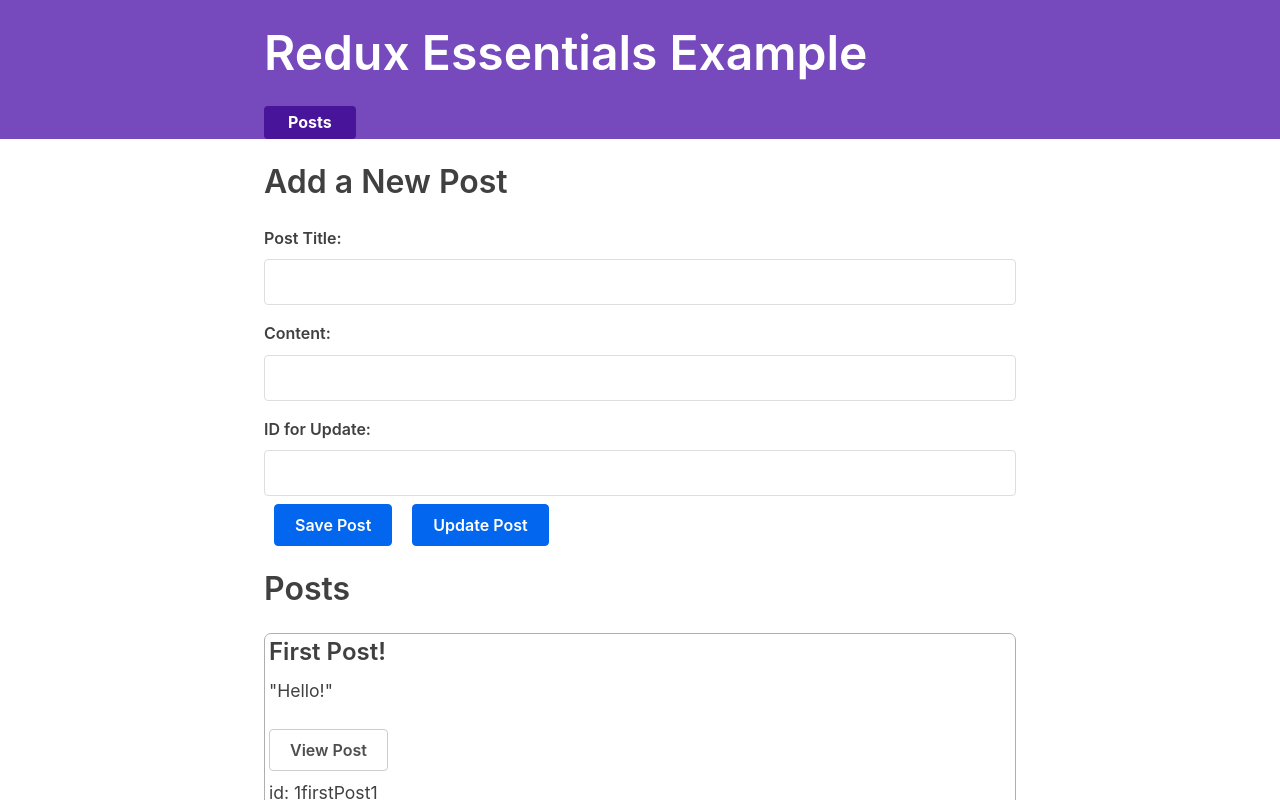
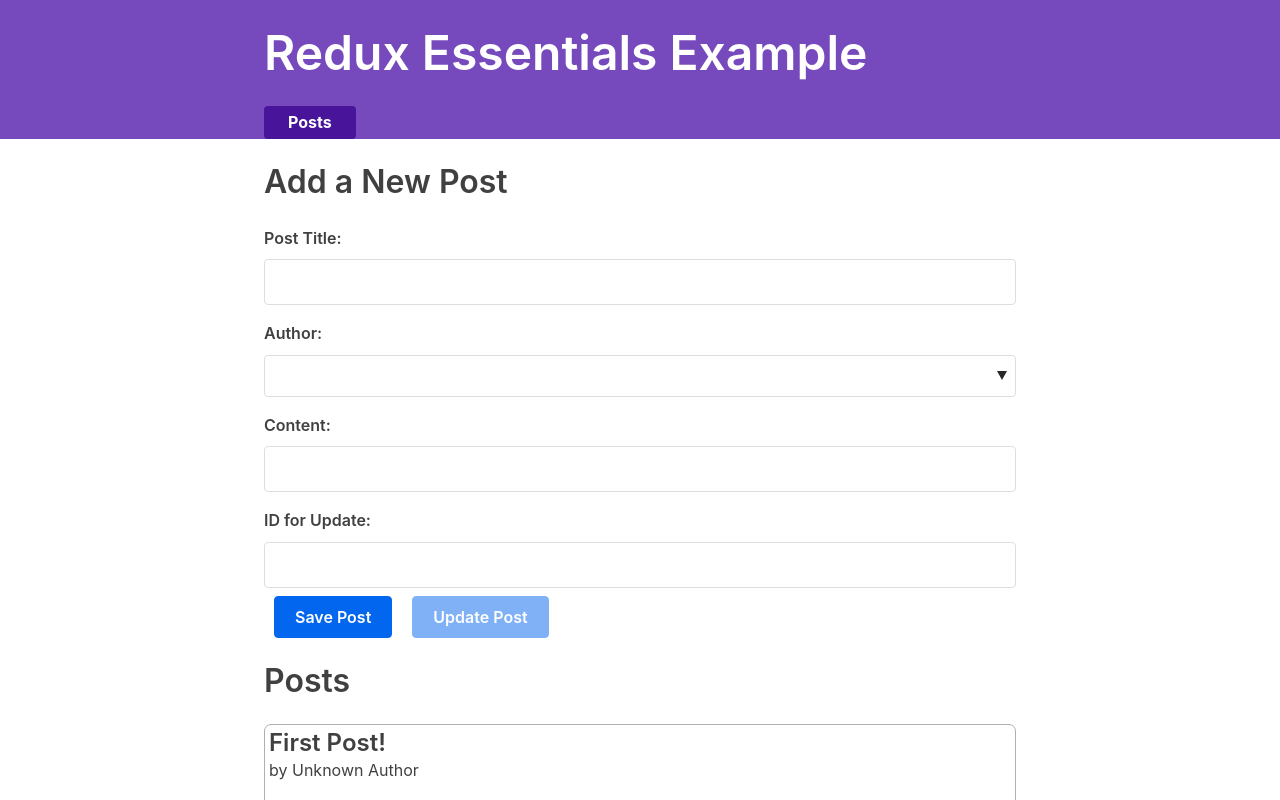
Before and after one commit to davidsjg/ReduxApp, a React (Create React App) app in the folder redux-essentials/: page / in a window 1280 px wide. Shown: the top 800 px of the page. Built offline with nearby package versions, Linux system fonts and the light colour scheme; what @mswjs/data, mock-socket, txtgen would draw is missing.

Commit message:
added reducer prepare callback function

```diff
--- a/redux-essentials/src/app/store.js
+++ b/redux-essentials/src/app/store.js
@@ -1,9 +1,11 @@
-import { configureStore } from '@reduxjs/toolkit'
+import { configureStore } from "@reduxjs/toolkit";
 
-import postsReducer from '../features/posts/postsSlice'
+import postsReducer from "../features/posts/postsSlice";
+import usersReducer from "../features/users/usersSlice";
 
 export default configureStore({
   reducer: {
     posts: postsReducer,
+    users: usersReducer,
   },
-})
+});
--- a/redux-essentials/src/features/posts/AddPostForm.js
+++ b/redux-essentials/src/features/posts/AddPostForm.js
@@ -1,5 +1,5 @@
 import React, { useState } from "react";
-import { useDispatch } from "react-redux";
+import { useDispatch, useSelector } from "react-redux";
 import { nanoid } from "@reduxjs/toolkit";
 
 import { postAdded } from "./postsSlice";
@@ -9,20 +9,24 @@
   const [title, setTitle] = useState("");
   const [content, setContent] = useState("");
   const [update, setUpdate] = useState("");
+  const [userId, setUserId] = useState("");
 
   const dispatch = useDispatch();
+
+  const users = useSelector((state) => state.users);
 
   const onTitleChanged = (e) => setTitle(e.target.value);
   const onContentChanged = (e) => setContent(e.target.value);
   const onUpdateChanged = (e) => setUpdate(e.target.value);
+  const onAuthorChanged = (e) => setUserId(e.target.value);
 
   const onSavePostClicked = () => {
     if (title && content) {
       dispatch(
         postAdded({
-          id: nanoid(),
           title,
           content,
+          userId,
         })
       );
 
@@ -48,11 +52,13 @@
     }
   };
 
-  // let myFish = ['angel', 'clown', 'drum', 'mandarin', 'sturgeon']
-  // let removed = myFish.splice(3, 1)
+  const canSave = Boolean(title) && Boolean(content) && Boolean(userId);
 
-  // myFish is ["angel", "clown", "drum", "sturgeon"]
-  // removed is ["mandarin"]
+  const usersOptions = users.map((user) => (
+    <option key={user.id} value={user.id}>
+      {user.name}
+    </option>
+  ));
 
   return (
     <section>
@@ -67,6 +73,13 @@
           value={title}
           onChange={onTitleChanged}
         />
+
+        <label htmlFor="postAuthor">Author:</label>
+        <select id="postAuthor" value={userId} onChange={onAuthorChanged}>
+          <option value=""></option>
+          {usersOptions}
+        </select>
+
         <label htmlFor="postContent">Content:</label>
         <input
           type="text"
@@ -94,6 +107,7 @@
           type="button"
           onClick={onUpdatePostClicked}
           className="formButton"
+          disabled={!canSave}
         >
           Update Post
         </button>
--- /dev/null
+++ b/redux-essentials/src/features/posts/PostAuthor.js
@@ -0,0 +1,10 @@
+import React from "react";
+import { useSelector } from "react-redux";
+
+export const PostAuthor = ({ userId }) => {
+  const author = useSelector((state) =>
+    state.users.find((user) => user.id === userId)
+  );
+
+  return <span>by {author ? author.name : "Unknown Author"}</span>;
+};
--- a/redux-essentials/src/features/posts/PostsLists.js
+++ b/redux-essentials/src/features/posts/PostsLists.js
@@ -1,6 +1,7 @@
 import React from "react";
 import { useSelector, useDispatch } from "react-redux";
 import { Link } from "react-router-dom";
+import { PostAuthor } from "./PostAuthor";
 
 import { postDeleted } from "./postsSlice";
 
@@ -18,6 +19,7 @@
   const renderedPosts = posts.map((post) => (
     <article className="post-excerpt" key={post.id}>
       <h3>{post.title}</h3>
+      <PostAuthor userId={post.user} />
       <p className="post-content">
         <span>"</span>
         {post.content.substring(0, 100)}
--- a/redux-essentials/src/features/posts/postsSlice.js
+++ b/redux-essentials/src/features/posts/postsSlice.js
@@ -1,4 +1,4 @@
-import { createSlice } from "@reduxjs/toolkit";
+import { createSlice, nanoid } from "@reduxjs/toolkit";
 
 const initialState = [
   { id: "1firstPost1", title: "First Post!", content: "Hello!" },
@@ -9,8 +9,20 @@
   name: "posts",
   initialState,
   reducers: {
-    postAdded(state, action) {
-      state.push(action.payload);
+    postAdded: {
+      reducer(state, action) {
+        state.push(action.payload);
+      },
+      prepare(title, content, userId) {
+        return {
+          payload: {
+            id: nanoid(),
+            title,
+            content,
+            user: userId,
+          },
+        };
+      },
     },
     postDeleted(state, action) {
       let newTemp = state.find((post) => post.id === action.payload);
--- /dev/null
+++ b/redux-essentials/src/features/users/usersSlice.js
@@ -0,0 +1,15 @@
+import { createSlice, createslice } from "@reduxjs/toolkit";
+
+const initialState = [
+  { id: "0", name: "Joe Sakic" },
+  { id: "1", name: "Peter Forsberg" },
+  { id: "2", name: "Patrick Roy" },
+];
+
+const usersSlice = createSlice({
+  name: "users",
+  initialState,
+  reducers: {},
+});
+
+export default usersSlice.reducer;
```
